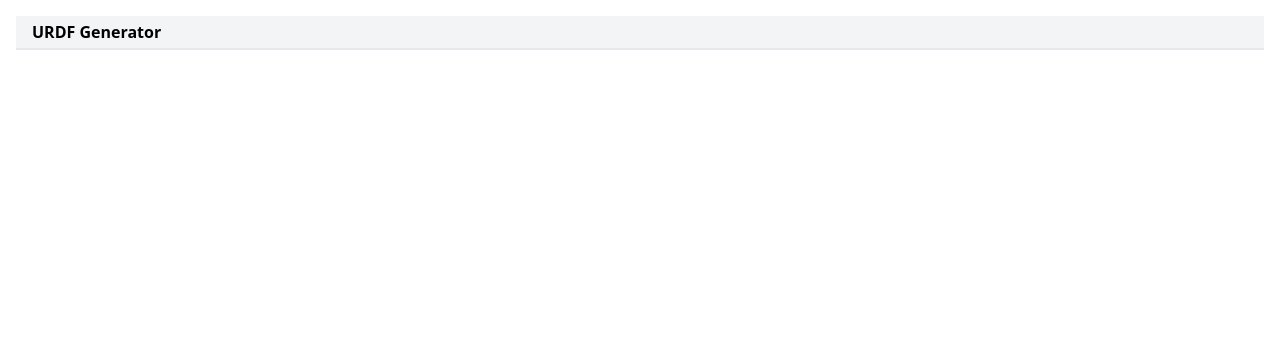
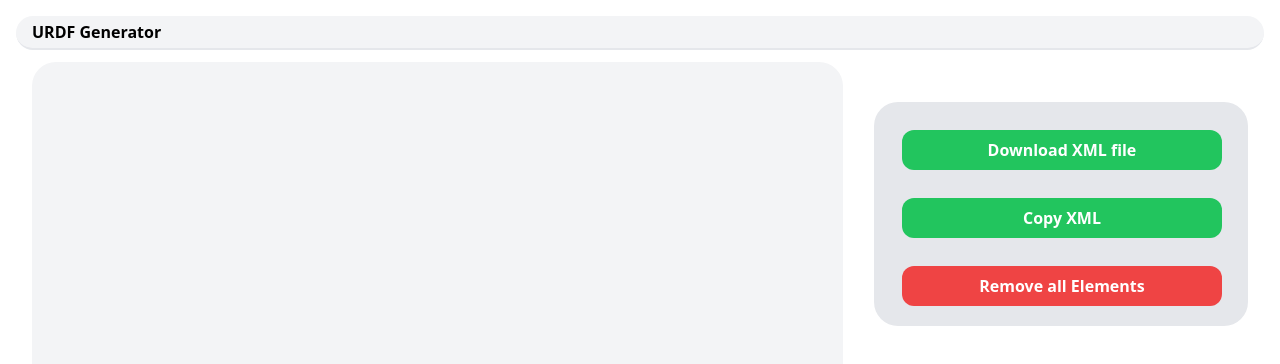
Before and after one commit to Hanewali/urdf-gen, a Vue app: page / in a window 1280 px wide. Shown: the top 364 px of the page. Built offline with nearby package versions, Linux system fonts and the light colour scheme.

Commit message:
Added main UI components to app

```diff
--- a/src/App.vue
+++ b/src/App.vue
@@ -1,16 +1,14 @@
 <script setup lang="ts">
+import RobotParts from '@/components/robot-parts.vue'
+import Buttons from '@/components/buttons.vue'
+import AppHeader from '@/components/AppHeader.vue'
 </script>
 
 <template>
-  <div class="border-b-2 w-auto h-auto bg-gray-100 p-1">
-    <a href="/" class="size-8 font-bold ml-3">URDF Generator</a>
-  </div>
+  <app-header />
 
-  <main>
-
+  <main class="flex pt-3">
+    <robot-parts/>
+    <buttons/>
   </main>
 </template>
-
-<style scoped>
-
-</style>
```
